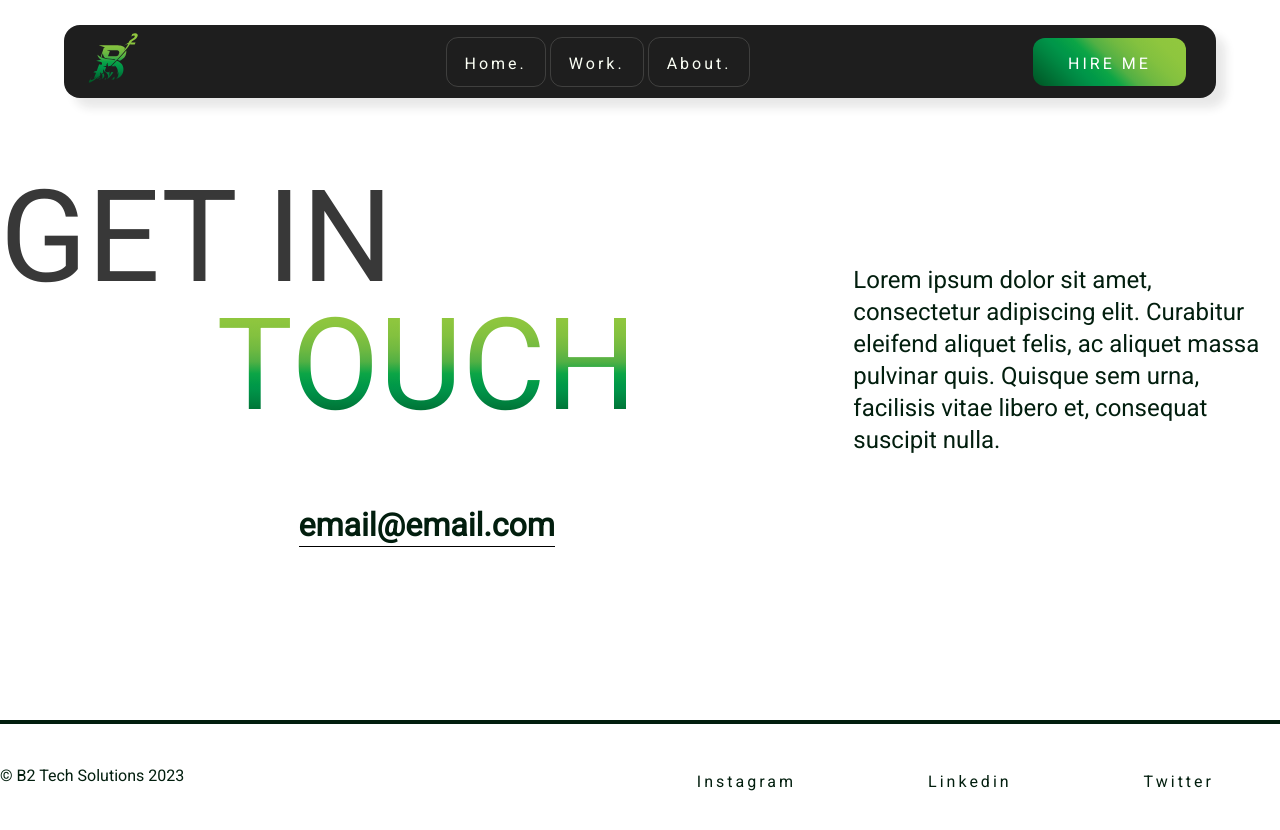
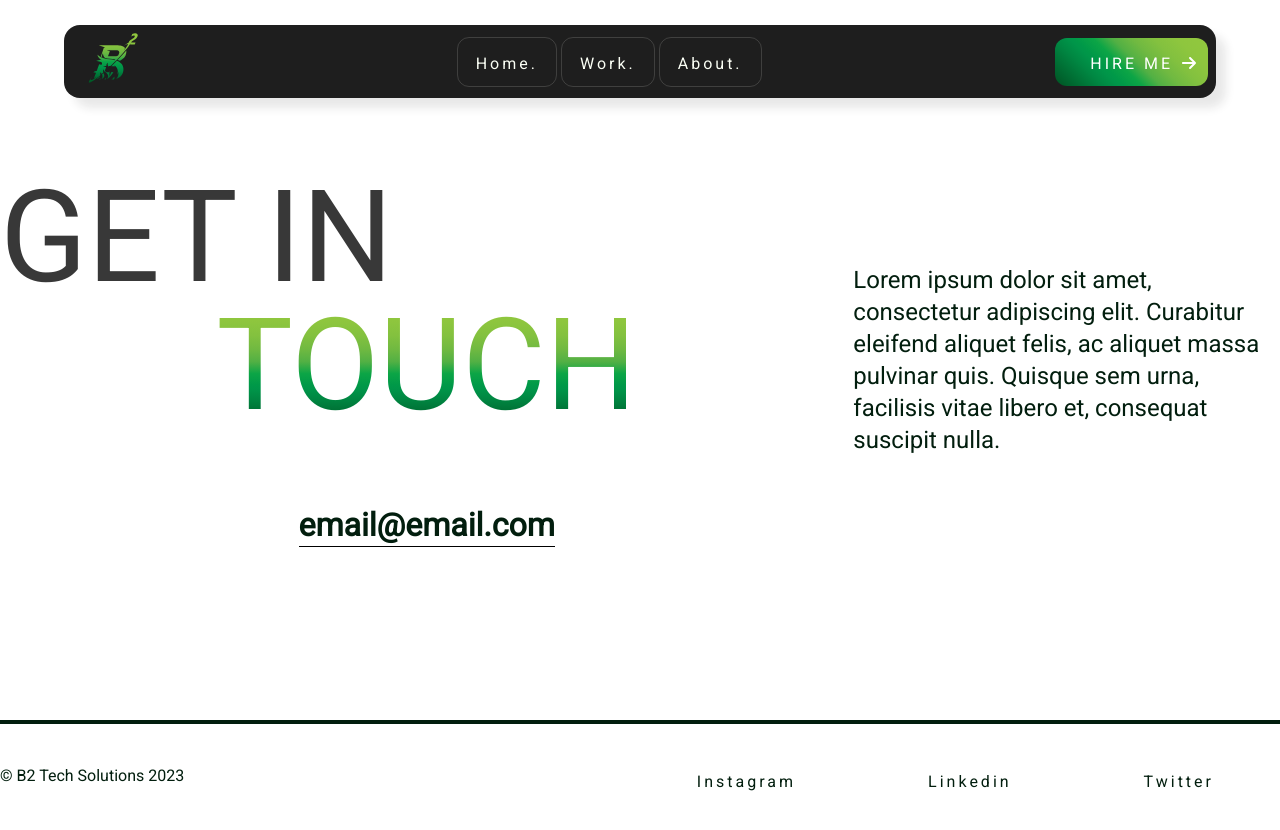
Before and after one commit to Todd-Productions/b2-tech-solutions, a Next.js app: page /contact in a window 1280 px wide. Shown: the top 830 px of the page. Built offline with nearby package versions, Linux system fonts and the light colour scheme.

Commit message:
Updating button arrow hover effect

```diff
--- a/src/ui/atoms/Button/Button.tsx
+++ b/src/ui/atoms/Button/Button.tsx
@@ -34,6 +34,7 @@ const Button: React.FC<ButtonProps> = (props) => {
         {
           [`btn-${color}`]: true,
           "btn-block": fullWidth,
+          testing: includeArrow,
         }
       )}
     >
--- a/src/ui/atoms/Button/button.css
+++ b/src/ui/atoms/Button/button.css
@@ -1,26 +1,25 @@
 .button {
   padding: 0 35px;
   overflow-y: hidden;
+  width: fit-content;
+  border-radius: 12px;
 }
 
 .btn-white {
   background-color: var(--tp-color-white) !important;
   border: var(--tp-color-black-500) 1px solid;
-  border-radius: 12px;
   color: var(--tp-color-black-500);
 }
 
 .btn-black {
+  background-color: var(--tp-color-black-600) !important;
   border: 1px solid #fbfff526;
-  border-radius: 12px;
-  background-color: var(--tp-color-black-600) !important;
   color: var(--tp-color-white);
 }
 
 .btn-green {
+  border: 3px solid var(--tp-color-blue-500);
   color: var(--tp-color-white);
-  border: 3px solid var(--tp-color-blue-500);
-  border-radius: 12px;
   background: linear-gradient(
     224deg,
     #92c83e 0%,
@@ -86,13 +85,12 @@ button:hover .btn-text-2 {
 }
 
 .btn-arrow {
-  width: fit-content;
-  padding-left: 8px;
+  position: absolute;
+  right: 20px;
+  bottom: 22px;
   transition: all 0.3s ease-in-out;
-  display: none;
 }
 
-/* button:hover .btn-arrow svg {
-  background-color: green !important;
-  transform: scale(1.3, 0.4);
-} */
+button:hover .btn-arrow {
+  transform: scale(1.3);
+}
--- a/src/ui/molecules/Header/Header.tsx
+++ b/src/ui/molecules/Header/Header.tsx
@@ -18,7 +18,7 @@ const Header: React.FC<HeaderProps> = (props) => {
 
   return (
     <header className="header">
-      <div className="header-grid grid content-center items-center grid-cols-[1fr_2fr] sm:grid-cols-[75px_1fr_175px]">
+      <div className="header-grid grid content-center items-center grid-cols-[1fr_2fr] sm:grid-cols-[75px_1fr_auto]">
         <div className="header-item">
           <Link href="/" title="B2 Tech Solutions" className="inline-block">
             <Image
--- a/src/ui/molecules/Header/header.css
+++ b/src/ui/molecules/Header/header.css
@@ -15,7 +15,7 @@
 
 @screen md {
   .header {
-    max-width: 600px;
+    max-width: fit-content;
   }
 }
 
```
Also changed, not shown: 1 other file (tests, documents, lock files or other folders).
